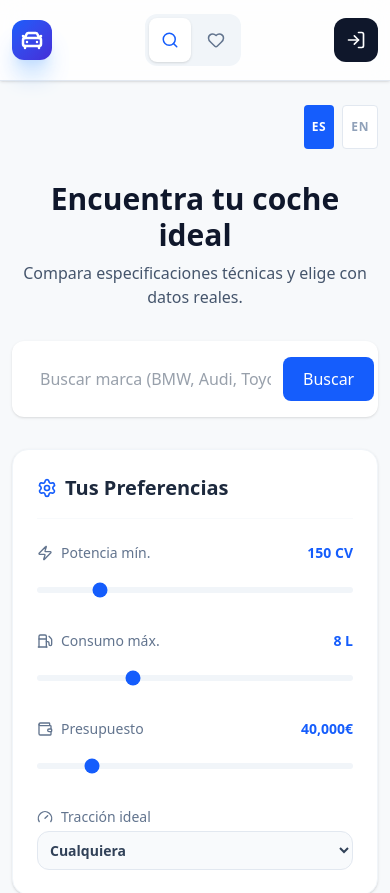
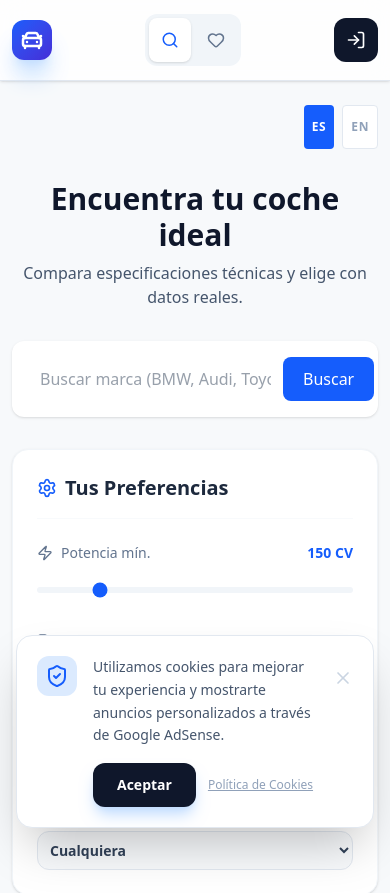
Before and after one commit to juanzafe/car-advisor, a React (Vite) app: page / in a window 390 px wide. Shown: the top 893 px of the page. Built offline with nearby package versions, Linux system fonts and the light colour scheme; no server answers.

Commit message:
new cookies banner

```diff
--- a/src/App.tsx
+++ b/src/App.tsx
@@ -10,13 +10,14 @@ import { PreferenceFilters } from './components/search/PreferenceFilters';
 import { FavoritesView } from './components/cars/FavoritesView';
 import PrivacyPolicy from './pages/PrivacyPolicy';
 import { Star, Trash2 } from 'lucide-react';
-import { translations } from './locales/translations'; // Importamos traducciones
+import { translations } from './locales/translations';
 import type { CarSpec, Preferences } from './types/car';
+import { CookieBanner } from './components/common/CookieBanner';
 
 export default function App() {
   const [user, authLoading] = useAuthState(auth);
   const [view, setView] = useState<'home' | 'favorites' | 'privacy'>('home');
-  const [lang, setLang] = useState<'es' | 'en'>('es'); // Estado del idioma
+  const [lang, setLang] = useState<'es' | 'en'>('es');
   const [cars, setCars] = useState<CarSpec[]>([]);
   const [selected, setSelected] = useState<CarSpec[]>([]);
   const [loading, setLoading] = useState(false);
@@ -28,7 +29,7 @@ export default function App() {
     preferredTraction: 'any',
   });
 
-  const t = translations[lang]; // Atajo para las traducciones
+  const t = translations[lang];
   const resultsRef = useRef<HTMLDivElement>(null);
   const comparisonRef = useRef<HTMLDivElement>(null);
 
@@ -94,7 +95,6 @@ export default function App() {
 
   return (
     <div className="min-h-screen bg-slate-50/50">
-      {/* Pasamos el idioma al Header si fuera necesario, o lo manejamos aquí */}
       <Header
         view={view === 'privacy' ? 'home' : view}
         setView={setView}
@@ -102,7 +102,6 @@ export default function App() {
       />
 
       <main className="max-w-7xl mx-auto p-6 space-y-8">
-        {/* Selector de Idioma Flotante */}
         <div className="flex justify-end gap-2 text-xs font-bold uppercase tracking-wider">
           <button
             onClick={() => setLang('es')}
@@ -217,6 +216,7 @@ export default function App() {
           </button>
         </div>
       </footer>
+      <CookieBanner lang={lang} />
     </div>
   );
 }
--- a/src/components/cars/CarImage.tsx
+++ b/src/components/cars/CarImage.tsx
@@ -62,7 +62,6 @@ export const CarImage = ({
     selectedColor
   );
 
-  // FUNCIÓN PARA EL GIRO MANUAL AL CLICAR
   const handleImageClick = () => {
     dispatch({
       type: 'SET_ANGLE_INDEX',
--- a/src/components/cars/CarModal.tsx
+++ b/src/components/cars/CarModal.tsx
@@ -24,7 +24,6 @@ export const CarModal = ({
 
   const brandLogoUrl = `https://www.google.com/s2/favicons?sz=128&domain=${car.brand.toLowerCase().replace(/\s+/g, '')}.com`;
 
-  // Función idéntica para mantener coherencia en la traducción
   const translateValue = (dict: Record<string, string>, value: string) => {
     if (!value) return value;
     const key = value
--- a/src/components/cars/FavoritesView.tsx
+++ b/src/components/cars/FavoritesView.tsx
@@ -14,12 +14,12 @@ export const FavoritesView = ({
 }: {
   onCompare: (car: CarSpec) => void;
   selectedIds: string[];
-  lang: 'es' | 'en'; // <--- AÑADE ESTO A LA INTERFACE
+  lang: 'es' | 'en';
 }) => {
   const [user] = useAuthState(auth);
   const [favorites, setFavorites] = useState<CarSpec[]>([]);
   const [loading, setLoading] = useState(true);
-  const t = translations[lang]; // Atajo para traducir títulos
+  const t = translations[lang];
 
   useEffect(() => {
     const loadFavs = async () => {
@@ -35,7 +35,7 @@ export const FavoritesView = ({
     <div className="space-y-6">
       <div className="flex items-center gap-3">
         <Heart className="text-red-500 fill-red-500" size={28} />
-        <h2 className="text-3xl font-bold">{t.favorites}</h2> {/* TRADUCIDO */}
+        <h2 className="text-3xl font-bold">{t.favorites}</h2>
       </div>
 
       {favorites.length === 0 && !loading ? (
@@ -52,7 +52,7 @@ export const FavoritesView = ({
           isLoading={loading}
           onCompare={onCompare}
           selectedIds={selectedIds}
-          lang={lang} // <--- CAMBIADO: Antes ponía "es", ahora usa la variable
+          lang={lang}
         />
       )}
     </div>
--- /dev/null
+++ b/src/components/common/CookieBanner.tsx
@@ -0,0 +1,70 @@
+import { useState } from 'react';
+import { ShieldCheck, X } from 'lucide-react';
+
+interface CookieBannerProps {
+  lang: 'es' | 'en';
+}
+
+export const CookieBanner = ({ lang }: CookieBannerProps) => {
+  // Inicializamos el estado consultando localStorage directamente
+  const [isVisible, setIsVisible] = useState(() => {
+    const consent = localStorage.getItem('cookie-consent');
+    return !consent; // Si no hay consent, es visible
+  });
+
+  const acceptCookies = () => {
+    localStorage.setItem('cookie-consent', 'true');
+    setIsVisible(false);
+  };
+
+  if (!isVisible) return null;
+
+  const content = {
+    es: {
+      text: 'Utilizamos cookies para mejorar tu experiencia y mostrarte anuncios personalizados a través de Google AdSense.',
+      button: 'Aceptar',
+      policy: 'Política de Cookies',
+    },
+    en: {
+      text: 'We use cookies to improve your experience and show you personalized ads through Google AdSense.',
+      button: 'Accept',
+      policy: 'Cookie Policy',
+    },
+  };
+
+  const t = content[lang];
+
+  return (
+    <div className="fixed bottom-4 left-4 right-4 md:left-auto md:right-6 md:max-w-md z-100 animate-in fade-in slide-in-from-bottom-10 duration-700">
+      <div className="bg-white border border-slate-200 shadow-2xl rounded-2xl p-5 md:p-6">
+        <div className="flex items-start gap-4">
+          <div className="bg-blue-100 p-2 rounded-xl text-blue-600 shrink-0">
+            <ShieldCheck size={24} />
+          </div>
+          <div className="flex-1">
+            <p className="text-sm text-slate-600 leading-relaxed mb-4">
+              {t.text}
+            </p>
+            <div className="flex items-center gap-3">
+              <button
+                onClick={acceptCookies}
+                className="bg-slate-900 hover:bg-blue-600 text-white text-sm font-bold px-6 py-2.5 rounded-xl transition-all shadow-lg shadow-blue-200"
+              >
+                {t.button}
+              </button>
+              <button className="text-xs text-slate-400 hover:text-slate-600 font-medium underline">
+                {t.policy}
+              </button>
+            </div>
+          </div>
+          <button
+            onClick={() => setIsVisible(false)}
+            className="text-slate-300 hover:text-slate-500"
+          >
+            <X size={20} />
+          </button>
+        </div>
+      </div>
+    </div>
+  );
+};
--- a/src/components/layout/Header.tsx
+++ b/src/components/layout/Header.tsx
@@ -1,7 +1,7 @@
 import { auth, loginWithGoogle } from '../../lib/firebase';
 import { signOut } from 'firebase/auth';
 import { useAuthState } from 'react-firebase-hooks/auth';
-import { LogIn, CarFront, Heart, Search, LogOut } from 'lucide-react'; // Añadimos LogOut
+import { LogIn, CarFront, Heart, Search, LogOut } from 'lucide-react';
 import { translations } from '../../locales/translations';
 
 interface HeaderProps {
@@ -66,7 +66,6 @@ export const Header = ({ view, setView, lang = 'es' }: HeaderProps) => {
         <div className="flex items-center gap-2 md:gap-4">
           {user ? (
             <div className="flex items-center gap-2 md:gap-3">
-              {/* Logout para Móvil (Solo icono) */}
               <button
                 onClick={() => signOut(auth)}
                 className="md:hidden p-2 text-slate-400 hover:text-red-500 transition-colors"
--- a/src/components/search/PreferenceFilters.tsx
+++ b/src/components/search/PreferenceFilters.tsx
@@ -1,19 +1,19 @@
 import { Settings, Zap, Fuel, Wallet, Gauge } from 'lucide-react';
 import type { Preferences } from '../../types/car';
-import { translations } from '../../locales/translations'; // Importamos
+import { translations } from '../../locales/translations';
 
 interface PreferenceFiltersProps {
   preferences: Preferences;
   setPreferences: (prefs: Preferences) => void;
-  lang?: 'es' | 'en'; // Añadimos lang a la interface
+  lang?: 'es' | 'en';
 }
 
 export const PreferenceFilters = ({
   preferences,
   setPreferences,
-  lang = 'es', // Valor por defecto
+  lang = 'es',
 }: PreferenceFiltersProps) => {
-  const t = translations[lang]; // Atajo para las traducciones
+  const t = translations[lang];
 
   const handleChange = (key: keyof Preferences, value: string | number) => {
     setPreferences({ ...preferences, [key]: value });
@@ -29,7 +29,6 @@ export const PreferenceFilters = ({
       </div>
 
       <div className="grid grid-cols-1 md:grid-cols-2 lg:grid-cols-4 gap-8">
-        {/* Potencia */}
         <div className="space-y-3">
           <div className="flex justify-between items-center text-sm font-medium">
             <span className="flex items-center gap-2 text-slate-500">
@@ -50,7 +49,6 @@ export const PreferenceFilters = ({
           />
         </div>
 
-        {/* Consumo */}
         <div className="space-y-3">
           <div className="flex justify-between items-center text-sm font-medium">
             <span className="flex items-center gap-2 text-slate-500">
@@ -73,7 +71,6 @@ export const PreferenceFilters = ({
           />
         </div>
 
-        {/* Presupuesto */}
         <div className="space-y-3">
           <div className="flex justify-between items-center text-sm font-medium">
             <span className="flex items-center gap-2 text-slate-500">
@@ -95,7 +92,6 @@ export const PreferenceFilters = ({
           />
         </div>
 
-        {/* Tracción */}
         <div className="space-y-3">
           <div className="flex justify-between items-center text-sm font-medium text-slate-500 mb-1">
             <span className="flex items-center gap-2">
--- a/src/components/search/SearchBar.tsx
+++ b/src/components/search/SearchBar.tsx
@@ -1,11 +1,11 @@
 import { useState } from 'react';
 import { Search } from 'lucide-react';
-import { translations } from '../../locales/translations'; // Importamos
+import { translations } from '../../locales/translations';
 
 interface SearchBarProps {
   onSearch: (query: string) => void | Promise<void>;
   isLoading?: boolean;
-  lang?: 'es' | 'en'; // Añadimos lang a la interface
+  lang?: 'es' | 'en';
 }
 
 export function SearchBar({
@@ -14,7 +14,7 @@ export function SearchBar({
   lang = 'es',
 }: SearchBarProps) {
   const [query, setQuery] = useState('');
-  const t = translations[lang]; // Atajo para las traducciones
+  const t = translations[lang];
 
   const handleSubmit = async (e: React.FormEvent) => {
     e.preventDefault();
@@ -32,7 +32,7 @@ export function SearchBar({
 
       <input
         type="text"
-        placeholder={t.searchPlaceholder} // Texto traducido
+        placeholder={t.searchPlaceholder}
         value={query}
         onChange={(e) => setQuery(e.target.value)}
         disabled={isLoading}
@@ -47,7 +47,7 @@ export function SearchBar({
           ${isLoading ? 'bg-slate-400' : 'bg-blue-600 hover:bg-blue-700'}
         `}
       >
-        {isLoading ? t.searching : t.searchButton} {/* Texto traducido */}
+        {isLoading ? t.searching : t.searchButton}
       </button>
     </form>
   );
--- a/vite.config.ts
+++ b/vite.config.ts
@@ -1,7 +1,6 @@
 import { defineConfig } from 'vite';
 import react from '@vitejs/plugin-react';
 
-// https://vite.dev/config/
 export default defineConfig({
   plugins: [react()],
 });
```
Also changed, not shown: src/components/comparison/ComparisonGrid.tsx (+1 -19 lines), src/index.css (+0 -10 lines), src/services/carService.ts (+6 -11 lines).
